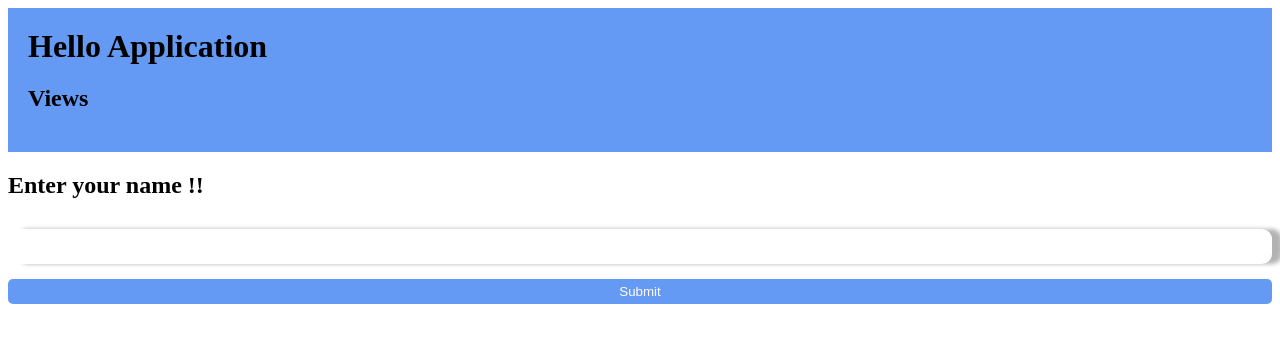
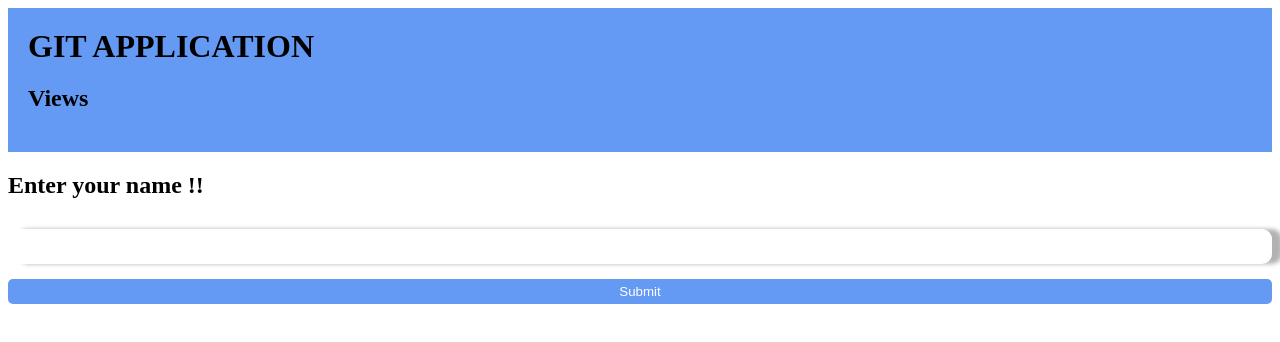
Before and after one commit to AjayRayapureddi/greeting, a plain HTML site: page index.html in a window 1280 px wide. Drawn offline with Linux system fonts and the light colour scheme; no server answers.

Commit message:
changes done

```diff
--- a/index.html
+++ b/index.html
@@ -1,12 +1,12 @@
 <!DOCTYPE html>
 <html>
 <head>
-	<title>DevOps LAB</title>
+	<title>GIT PRACTICE</title>
 	<link rel="stylesheet" type="text/css" href="style.css">
 </head>
 <body>
 	<header>
-		<h1>Hello Application</h1>
+		<h1>GIT APPLICATION</h1>
         <div class="counter-number"><h2>Views</h2></div>
 	</header>
 	<main>
```
